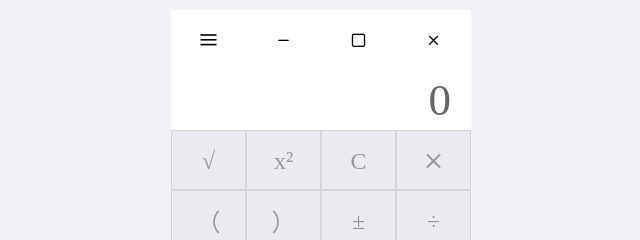
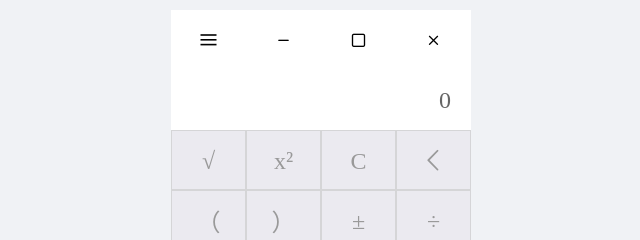
Before and after one commit to peuy-nexus/searly-calculator, a Vue app: page / in a window 1280 px wide. Shown: the part 150-390 px from the top of the page, without its empty margins (319-959 px from the left). Built offline with nearby package versions, Linux system fonts and the light colour scheme.

Commit message:
Add files via upload

```diff
--- a/src/views/Calculator.vue
+++ b/src/views/Calculator.vue
@@ -12,7 +12,7 @@
     <button class="calculatorTool" style="grid-area: prescribing" @click="prescribing">√</button>
     <button class="calculatorTool" style="grid-area: square" @click="square">x²</button>
     <button class="calculatorTool" style="grid-area: clear" @click="clear">C</button>
-    <button class="calculatorTool" style="grid-area: delete" @click="del"></button>
+    <button class="calculatorTool" style="grid-area: delete" @click="del"></button>
     <button class="calculatorTool" style="grid-area: left" @click="append('(')">（</button>
     <button class="calculatorTool" style="grid-area: right" @click="append(')')">）</button>
     <button class="calculatorTool" style="grid-area: plus-minus" @click="calculateToggle">±</button>
@@ -35,6 +35,7 @@
     name: 'Calculator',
     data(){
       return{
+        maxNumber: 99999999999, // 最大数值
         equation: '0',  // 最终答案
         dec: false, // 判断是否是小数和是否出现了两位小数点
         poer: false, // 判断是否是功能键和是否出现两次功能键
@@ -57,7 +58,7 @@
             // 如果输入小数点则保留0
             this.equation += '' + character
             this.dec = true
-          } else {
+          }else{
             // 如果不是，则将0替换为数字
             this.equation = '' + character
           }
@@ -66,6 +67,11 @@
         }
 
         // 输入数字
+        // 溢出重置
+        this.changeColor('rgb(235, 234, 240)')
+        if( this.equation === '溢出'){
+          this.clear()
+        }
         if (!this.isOperator(character)) {
           if (character === '.' && this.dec) {
             return
@@ -88,18 +94,22 @@
           this.poer = true // 不能输入功能键
         }
       },
+      // 删除
       del(){
         this.equation = this.equation.substring(0,this.equation.length - 1);
       },
+      // 字符串转对象（对象会因为隐式转化变为数值型）
+      noEval(str){
+        const Fn = Function;  //一个变量指向Function，防止部分编译工具报错
+        return new Fn('return ' + str)();
+      },
       // = 将乘除通过全局正则转化为数字并通过隐式转化为数值
       calculate() {
-        function noEval(str) {
-          const Fn = Function;  //一个变量指向Function，防止有些前端编译工具报错
-          return new Fn('return ' + str)();
-        }
         let result = this.equation.replace(new RegExp('×', 'g'), '*').replace(new RegExp('÷', 'g'), '/')
         .replace(new RegExp('（','g'),'(').replace(new RegExp('）','g'),')')
-        this.equation = parseFloat(noEval(result).toFixed(9)).toString()
+        // console.log(this.noEval(result))
+        this.equation = parseFloat(this.noEval(result).toFixed(12)).toString()
+        // console.log(this.equation)
         this.dec = false
         this.poer = false
       },
@@ -111,21 +121,35 @@
         this.equation = this.equation + '* -1'
         this.calculate()
       },
-      // 开根
+      // 开根 直接得出结果
       prescribing(){
         if (this.poer || !this.isStarted) {
           return
         }
         this.calculate()
-        this.equation = Math.sqrt(this.equation).toFixed(9)
+        this.equation = parseFloat(Math.sqrt(this.equation).toFixed(12)).toString()
       },
-      // 平方
+      // 溢出部分按钮变色
+      changeColor(color){
+        let calculatorTool = document.querySelectorAll('.calculatorTool')
+        for (let i=0; i<calculatorTool.length; i++){
+          calculatorTool[i].style.background =color;
+        }
+      },
+      // 平方 直接得出结果
       square(){
-        if (this.poer || !this.isStarted) {
-          return
-        }
         this.calculate()
-        this.equation = Math.pow(this.equation,2)
+
+          if (parseInt(this.equation) < this.maxNumber){
+            this.equation = parseFloat(Math.pow(this.equation,2).toFixed(12)).toString()
+          }else{
+            this.equation = '溢出'
+            this.dec = true
+            this.isStarted = true
+            this.changeColor('rgb(210, 210, 210)')
+          }
+
+        return
       },
       // 清空
       clear() {
@@ -133,6 +157,7 @@
         this.dec = false
         this.poer = false
         this.isStarted = false
+        this.changeColor('rgb(235, 234, 240)')
       }
     }
   };
@@ -166,7 +191,7 @@
     transform: translate(-50%,-50%);
     --button-width: 75px;
     --button-height: 60px;
-
+    /*overflow: hidden;*/
     display: grid;
     grid-template-areas:"change minimize maximize close"
     "result result result result"
@@ -183,10 +208,6 @@
 
   .calculator .calBar{
     line-height: var(--button-height);
-  }
-
-  .calculator .calBar:hover{
-    background-color: rgb(235, 234, 240);
   }
 
   .calculator span,
@@ -230,13 +251,13 @@
   .result {
     text-align: right;
     line-height: var(--button-height);
-    font-size: 45px;
+    font-size: 24px;
     padding: 0 20px;
     color: #666;
     background-color: #fff;
   }
 
-  .headBar{
+  .calBar{
     cursor: default;
   }
 </style>
```
